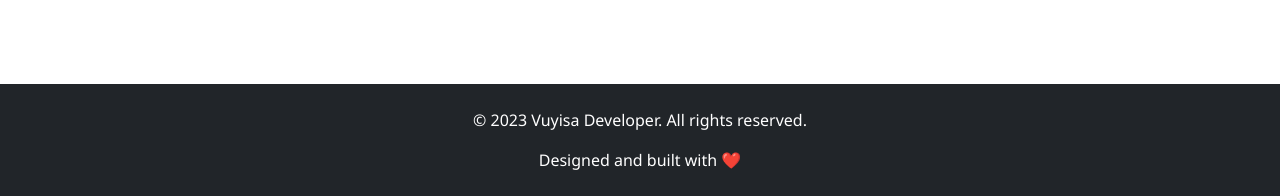
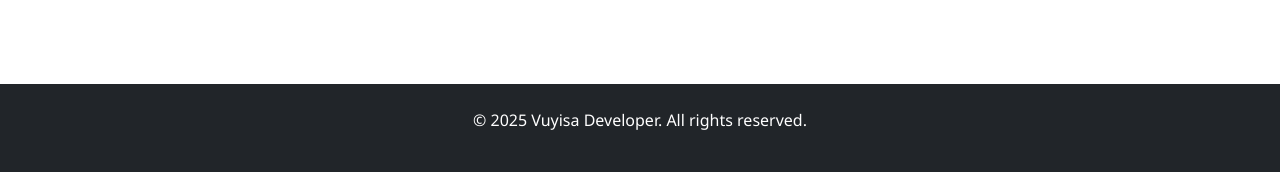
Before and after one commit to khruschev20/Portfolio_v2, a plain HTML site: page index.html in a window 1280 px wide. Shown: the part 3877-4073 px from the top of the page. After the commit the page ends 4049 px from the top, so only its background shows below. Drawn offline with nearby package versions, Linux system fonts and the light colour scheme.

Commit message:
Update index.html

```diff
--- a/index.html
+++ b/index.html
@@ -354,8 +354,7 @@
     <!-- Footer -->
     <footer class="py-4 bg-dark text-white text-center">
         <div class="container">
-            <p>&copy; 2023 Vuyisa Developer. All rights reserved.</p>
-            <p class="mb-0">Designed and built with ❤️</p>
+            <p>&copy; 2025 Vuyisa Developer. All rights reserved.</p>
         </div>
     </footer>
 
```
